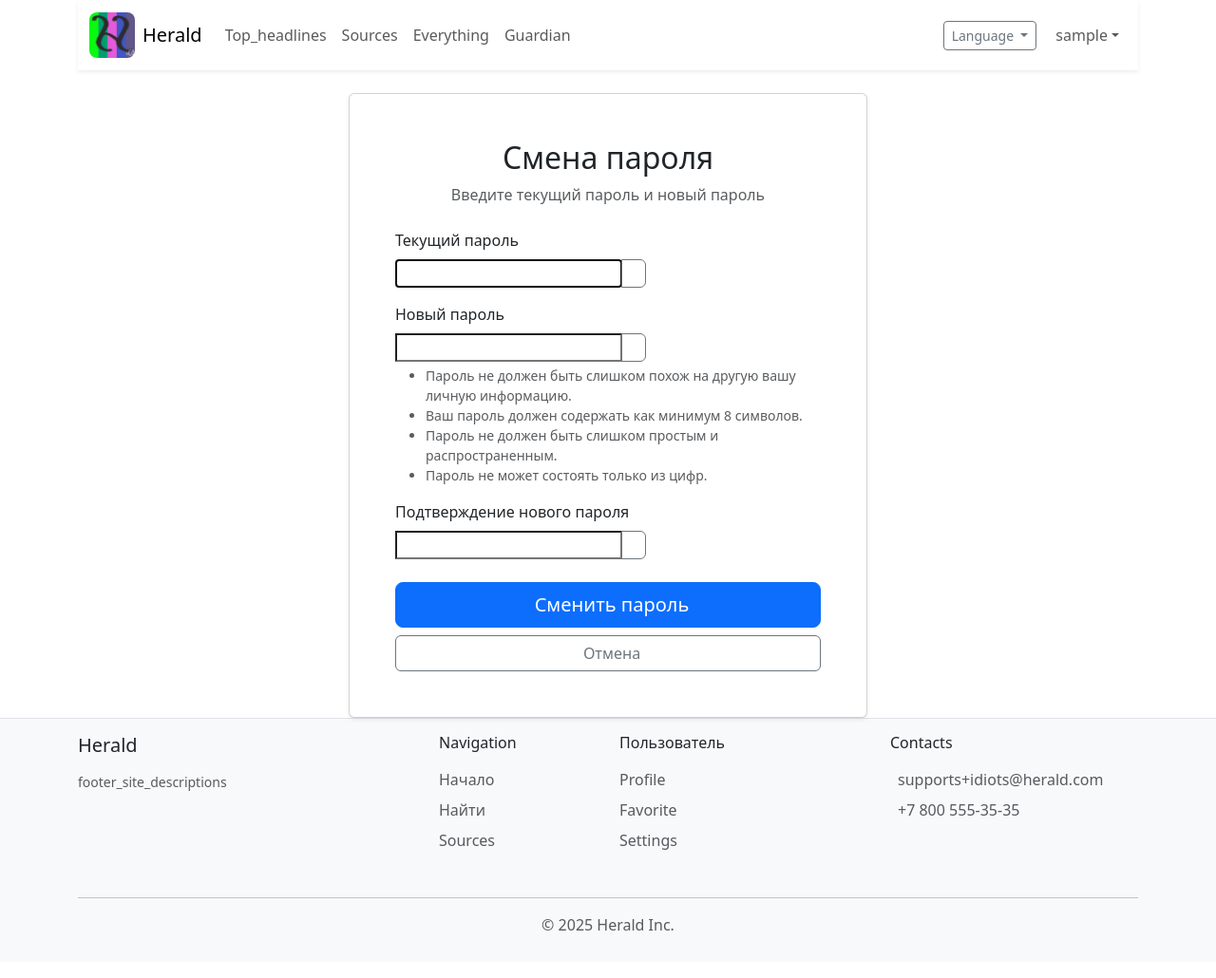
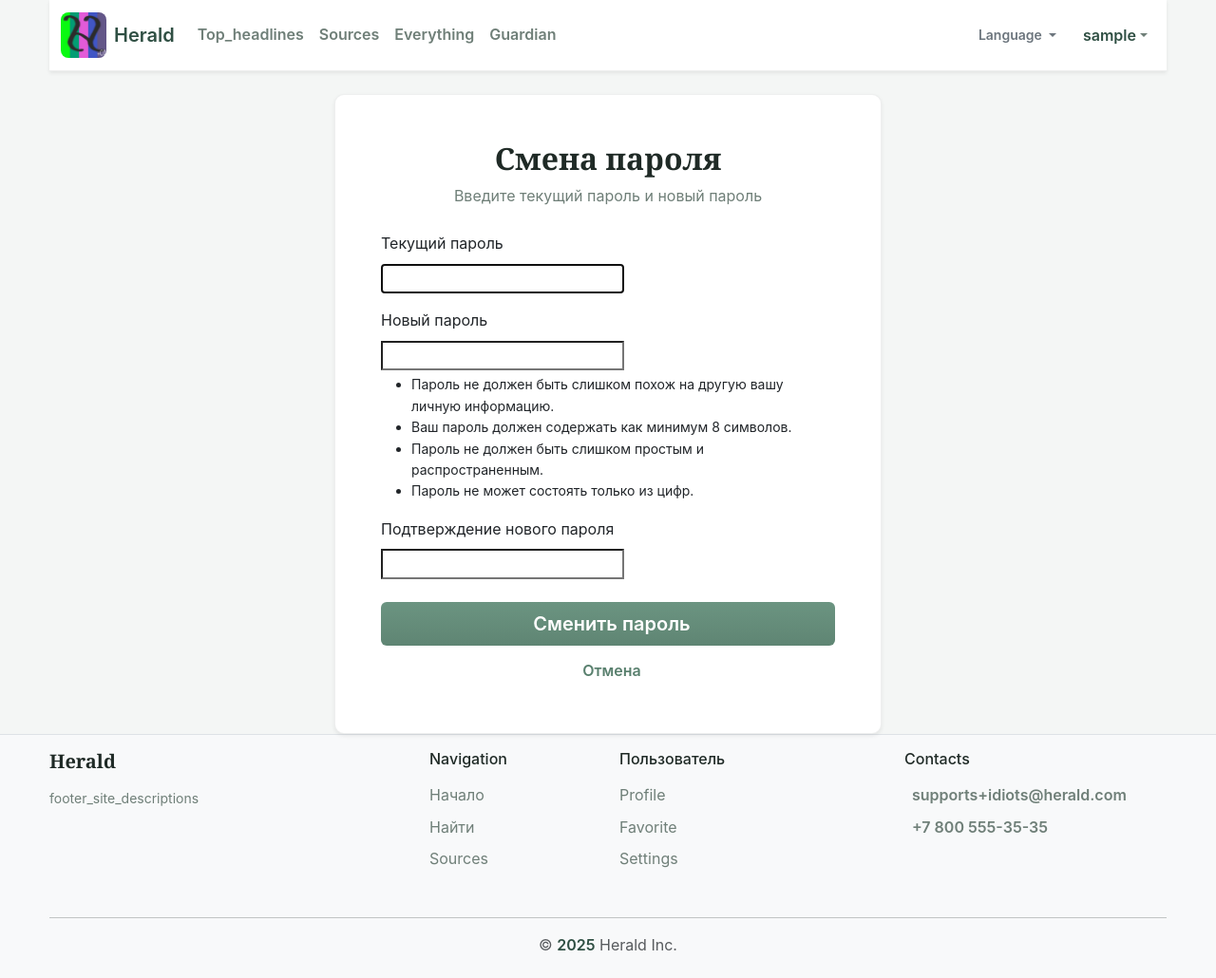
Before and after one commit to kirden31/The-Herald, a Django app: page /users/password_change/ in a window 1280 px wide. Shown: the whole page at 95% size. Before the commit the page ends 980 px from the top, so only its background shows below. Run offline with Django 5.2, Linux system fonts and the light colour scheme; the visitor is signed in with stand-in values (Sample User, id 1); some libraries are stand-ins or nearby versions.

Commit message:
feat: update css style NO TRANSLATE

```diff
--- a/herald/news/forms.py
+++ b/herald/news/forms.py
@@ -175,6 +175,7 @@ class SourcesFilterForm(django.forms.Form):
 class GuardianFiltersForm(django.forms.Form):
     section = django.forms.MultipleChoiceField(
         label=_('Sections'),
+        help_text=_('Doesnt_work_with_search_query'),
         choices=news.forms_data.SECTIONS_CHOICES,
         widget=django.forms.SelectMultiple(
             attrs={
--- /dev/null
+++ b/herald/static_dev/css/news_styles.css
@@ -0,0 +1,219 @@
+
+/* =========================================================
+   news-gray-green.css
+   Новостной сайт — серо-зелёная тема + полная тёмная версия
+   ========================================================= */
+
+/* ---------------------------------------------------------
+   Базовые переменные
+   --------------------------------------------------------- */
+:root {
+  --font-base: "Inter", "Helvetica Neue", Arial, sans-serif;
+  --font-serif: "Merriweather", Georgia, serif;
+
+  --radius: 10px;
+  --radius-sm: 6px;
+
+  --container-width: 1200px;
+}
+
+/* =========================================================
+   Светлая тема
+   ========================================================= */
+.palette-gray-green {
+  --bg: #f4f6f5;
+  --surface: #ffffff;
+  --text: #1f2a26;
+  --muted: #6f7f78;
+  --accent: #5f8573;
+  --accent-2: #4f7262;
+  --accent-text: #ffffff;
+  --link: #587f6d;
+  --border: rgba(40, 60, 50, 0.08);
+  --shadow-sm: 0 6px 18px rgba(20, 40, 30, 0.06);
+  --shadow-md: 0 14px 36px rgba(20, 40, 30, 0.08);
+  --gray-100: #f8f9f7;
+  --gray-200: #eaecea;
+  --gray-300: #d9ded9;
+  --gray-400: #c7d1c9;
+  --gray-500: #b0b8b0;
+  --gray-600: #8f9a8f;
+  --gray-700: #6f7f78;
+  --gray-800: #4f6356;
+  --gray-900: #2f3a2f;
+
+  /* span dynamic */
+  --span-color: #2f4f43; /* читаемый на светлом фоне */
+  --span-bg-tag: #d9ede6;
+}
+
+/* =========================================================
+   Тёмная тема
+   ========================================================= */
+.palette-gray-green-dark {
+  --bg: #0f1412;
+  --surface: #1b221e;
+  --text: #e1e6e0;
+  --muted: #9aa49a;
+  --accent: #70a18c;
+  --accent-2: #4f8573;
+  --accent-text: #0f1412;
+  --link: #7fb79a;
+  --border: rgba(120, 160, 140, 0.2);
+  --shadow-sm: 0 6px 18px rgba(0, 0, 0, 0.4);
+  --shadow-md: 0 14px 36px rgba(0, 0, 0, 0.6);
+  --gray-100: #1b221e;
+  --gray-200: #2a332a;
+  --gray-300: #3a4439;
+  --gray-400: #4a5548;
+  --gray-500: #5f7262;
+  --gray-600: #6f7f78;
+  --gray-700: #8f9a8f;
+  --gray-800: #aab5aa;
+  --gray-900: #c7d1c7;
+
+  /* span dynamic */
+  --span-color: #a3d4c1; /* читаемый на тёмном фоне */
+  --span-bg-tag: #39675b; /* для тегов на тёмном фоне */
+}
+
+/* =========================================================
+   Общие стили сайта
+   ========================================================= */
+.news-site {
+  background: var(--bg);
+  color: var(--text);
+  font-family: var(--font-base);
+  line-height: 1.6;
+}
+
+.news-site a {
+  color: var(--link);
+}
+.news-site a:hover {
+  color: var(--accent-2);
+}
+
+.news-site .container,
+.news-site .container-fluid {
+  max-width: var(--container-width);
+}
+
+.news-site h1,
+.news-site h2,
+.news-site h3,
+.news-site h4,
+.news-site h5 {
+  font-family: var(--font-serif);
+  font-weight: 700;
+  line-height: 1.2;
+  color: var(--text);
+}
+
+.news-site p {
+  margin-bottom: 1rem;
+}
+
+.news-site .muted,
+.news-site .text-muted {
+  color: var(--muted) !important;
+}
+
+.news-site .navbar {
+  background: var(--surface);
+  border-bottom: 1px solid var(--border);
+}
+.news-site .navbar-brand { color: var(--text); font-weight:800; }
+.news-site .nav-link { color: var(--muted); font-weight:600; }
+.news-site .nav-link.active, .news-site .nav-link:hover { color: var(--text); }
+
+.news-site .btn {
+  border-radius: var(--radius-sm);
+  font-weight: 600;
+  border: none;
+  transition: background .15s ease, box-shadow .15s ease;
+}
+.news-site .btn-primary {
+  background: linear-gradient(180deg, #6b9481, var(--accent));
+  color: var(--accent-text);
+}
+.news-site .btn-primary:hover { background: var(--accent-2); box-shadow: var(--shadow-sm); }
+.news-site .btn-outline-primary {
+  background: transparent;
+  border: 1px solid var(--gray-500);
+  color: var(--accent);
+}
+.news-site .btn-outline-primary:hover { background: rgba(95, 133, 115, 0.08); }
+
+.news-site .card, .news-site .article-card {
+  background: var(--surface);
+  border-radius: var(--radius);
+  border: 1px solid var(--border);
+  box-shadow: var(--shadow-sm);
+}
+.news-site .card-title { color: var(--text); }
+.news-site .excerpt, .news-site .card-text { color: var(--muted); }
+
+.news-site .form-control {
+  background: var(--gray-100);
+  border: 1px solid var(--gray-400);
+  border-radius: var(--radius-sm);
+  color: var(--text);
+}
+.news-site .form-control:focus { border-color: var(--accent); box-shadow: 0 0 0 3px rgba(95, 133, 115, 0.15); }
+
+.news-site table { width: 100%; }
+.news-site thead th { color: var(--muted); font-weight:700; border-bottom:2px solid var(--border); }
+.news-site tbody td { border-bottom:1px solid rgba(0,0,0,0.04); }
+
+/* ---------------------------------------------------------
+   Span и метки (динамический цвет)
+   --------------------------------------------------------- */
+.news-site span {
+  color: var(--span-color);
+  font-weight: 600;
+  line-height: 1.4;
+}
+.news-site span.meta, .news-site .meta span {
+  color: var(--muted);
+  font-weight: 500;
+}
+.news-site span.highlight {
+  color: var(--accent-2);
+  font-weight: 700;
+}
+.news-site span.tag {
+  display: inline-block;
+  padding: 0.2rem 0.45rem;
+  margin-right: 0.25rem;
+  border-radius: 999px;
+  background: var(--span-bg-tag);
+  color: var(--accent-text);
+  font-size: 0.8em;
+  font-weight: 600;
+  line-height: 1.2;
+}
+.news-site span:hover { color: var(--accent); cursor: pointer; }
+
+.badge-light-gray {
+    background-color: #e7efeb; /* светло-серо-зелёный */
+    color: #39675b;           /* контрастный текст */
+}
+
+/* общий вариант — переопределяет курсор для большинства help-текстов */
+.helptext,
+.form-help,
+.form-text,
+.news-site span:hover,
+.no-pointer-help {
+  cursor: default !important;
+  color: inherit !important;        /* сохраняем цвет текста без изменений */
+  text-decoration: none !important; /* убираем подчеркивание ссылок */
+}
+
+/* для help_text с span */
+span.no-pointer-help {
+  cursor: default !important;
+  color: inherit !important;
+  text-decoration: none !important;
+}
--- a/herald/templates/base.html
+++ b/herald/templates/base.html
@@ -5,18 +5,19 @@
 <head>
     <title>{%trans "The_Herald" %}</title>
 
-<link rel="icon" type="image/png" href="{% static 'img/fav/favicon-96x96.png' %}" sizes="96x96"/>
-<link rel="icon" type="image/svg+xml" href="{% static 'img/fav/favicon.svg' %}"/>
-<link rel="shortcut icon" href="{% static 'img/fav/favicon.ico' %}"/>
-<link rel="apple-touch-icon" sizes="180x180" href="{% static 'img/fav/apple-touch-icon.png' %}"/>
-<link rel="manifest" href="{% static 'img/fav/site.webmanifest' %}"/>
+    <link rel="icon" type="image/png" href="{% static 'img/fav/favicon-96x96.png' %}" sizes="96x96"/>
+    <link rel="icon" type="image/svg+xml" href="{% static 'img/fav/favicon.svg' %}"/>
+    <link rel="shortcut icon" href="{% static 'img/fav/favicon.ico' %}"/>
+    <link rel="apple-touch-icon" sizes="180x180" href="{% static 'img/fav/apple-touch-icon.png' %}"/>
+    <link rel="manifest" href="{% static 'img/fav/site.webmanifest' %}"/>
 
 
     <link href="{% static 'css/bootstrap.min.css' %}" rel="stylesheet">
+    <link href="{% static 'css/news_styles.css' %}" rel="stylesheet">
     <script src="{% static 'js/bootstrap.bundle.min.js' %}"></script>
     <script src="{% static 'js/favorite.js' %}" defer></script>
 </head>
-<body class="d-flex flex-column min-vh-100">
+<body class="d-flex flex-column min-vh-100 news-site palette-gray-green">
 <header class="container">
     {% include "includes/header.html" %}
 </header>
--- a/herald/templates/home.html
+++ b/herald/templates/home.html
@@ -49,7 +49,8 @@
                         <small>
                             <i class="bi bi-info-circle me-1"></i>
                             {% trans "Начните с поиска или перейдите к" %}
-                            <a href="{% url 'news:top_headlines_news' %}" class="text-decoration-none">{% trans "главным новостям" %}</a>
+                            <a href="{% url 'news:top_headlines_news' %}" class="text-decoration-none">{% trans "главным
+                                новостям" %}</a>
                         </small>
                     </p>
                 </div>
--- a/herald/templates/includes/header.html
+++ b/herald/templates/includes/header.html
@@ -4,7 +4,7 @@
     <div class="container-fluid">
         <a class="navbar-brand d-flex align-items-center" href="/">
             <img src="{% static 'img/logo.png' %}" width="48" height="48" class="rounded-3 me-2">
-            <span class="fs-5">{% trans "Herald" %}</span>
+            <span class="fs-5" style="cursor: pointer;">{% trans "Herald" %}</span>
         </a>
 
         <button class="navbar-toggler" type="button" data-bs-toggle="collapse" data-bs-target="#mainNavbar"
--- a/herald/templates/includes/source_card.html
+++ b/herald/templates/includes/source_card.html
@@ -33,10 +33,10 @@
                     <span class="badge bg-info text-dark small me-1">{{ src.category }}</span>
                     {% endif %}
                     {% if src.language %}
-                    <span class="badge bg-secondary small me-1">{{ src.language }}</span>
+                    <span class="badge badge-light-gray small me-1">{{ src.language }}</span>
                     {% endif %}
                     {% if src.country %}
-                    <span class="badge bg-light text-dark small border">{{ src.country|upper }}</span>
+                    <span class="badge bg-light badge-light-gray text-dark small border">{{ src.country|upper }}</span>
                     {% endif %}
                 </div>
 
```
Also changed, not shown: herald/templates/includes/news_card.html (+8 -4 lines), herald/static_dev/img/favicon/apple-touch-icon.png (deleted), herald/static_dev/img/favicon/favicon-96x96.png (deleted), herald/static_dev/img/favicon/favicon.ico (deleted), herald/static_dev/img/favicon/favicon.svg (deleted), herald/static_dev/img/favicon/site.webmanifest (deleted), herald/static_dev/img/favicon/web-app-manifest-192x192.png (deleted), herald/static_dev/img/favicon/web-app-manifest-512x512.png (deleted). Lines whose indentation alone changed are shown as unchanged.
